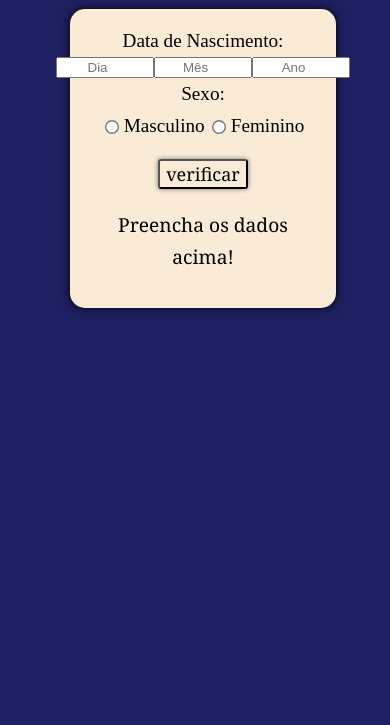
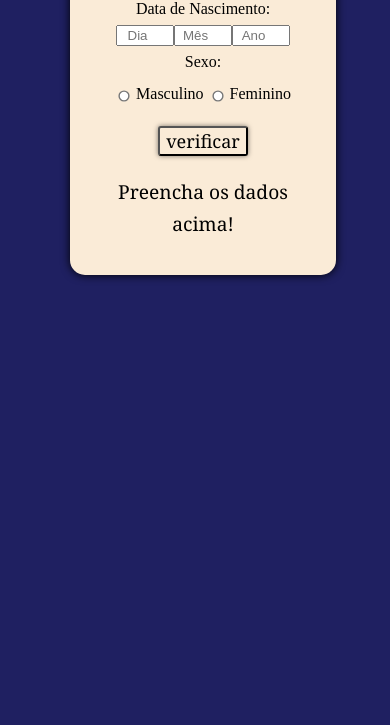
Before and after one commit to Alef-Henrique/verificador-de-idade, a plain HTML site: page index.html in a window 390 px wide. Shown: the part 119-844 px from the top of the page. Drawn offline with Linux system fonts and the light colour scheme.

Commit message:
atualização do projeto para o mobile.

```diff
--- a/style.css
+++ b/style.css
@@ -9,7 +9,7 @@ h1{
     font-family: Cambria, Cochin, Georgia, Times, 'Times New Roman', serif;
     color: white;
     text-shadow: 3px 3px 2px rgb(0, 0, 0, 0.7);
-    margin-top: 2em;
+    margin-top: 1em;
 }
 .container_data{
     display: flex;
@@ -64,3 +64,30 @@ label{
     font-family:Georgia, 'Times New Roman', Times, serif;
     font-size: 18px;
 }
+@media (max-width: 457px ) {
+    .container_data input{
+        width: 50px;
+    }
+    img{
+        width: 150px;
+        height: 150px;
+        border-radius: 50%;
+        margin-top: 2em;
+    }
+    label{
+        font-size: 1em;
+    }
+    .container_genero{
+        display: flex;
+        flex-wrap: nowrap;
+        gap: 5px;
+        align-items: center;
+
+    }
+    input[type="radio"]{
+        width:8px;
+        height:8px;
+        transform: scale(1.4);
+    }
+
+}
```
